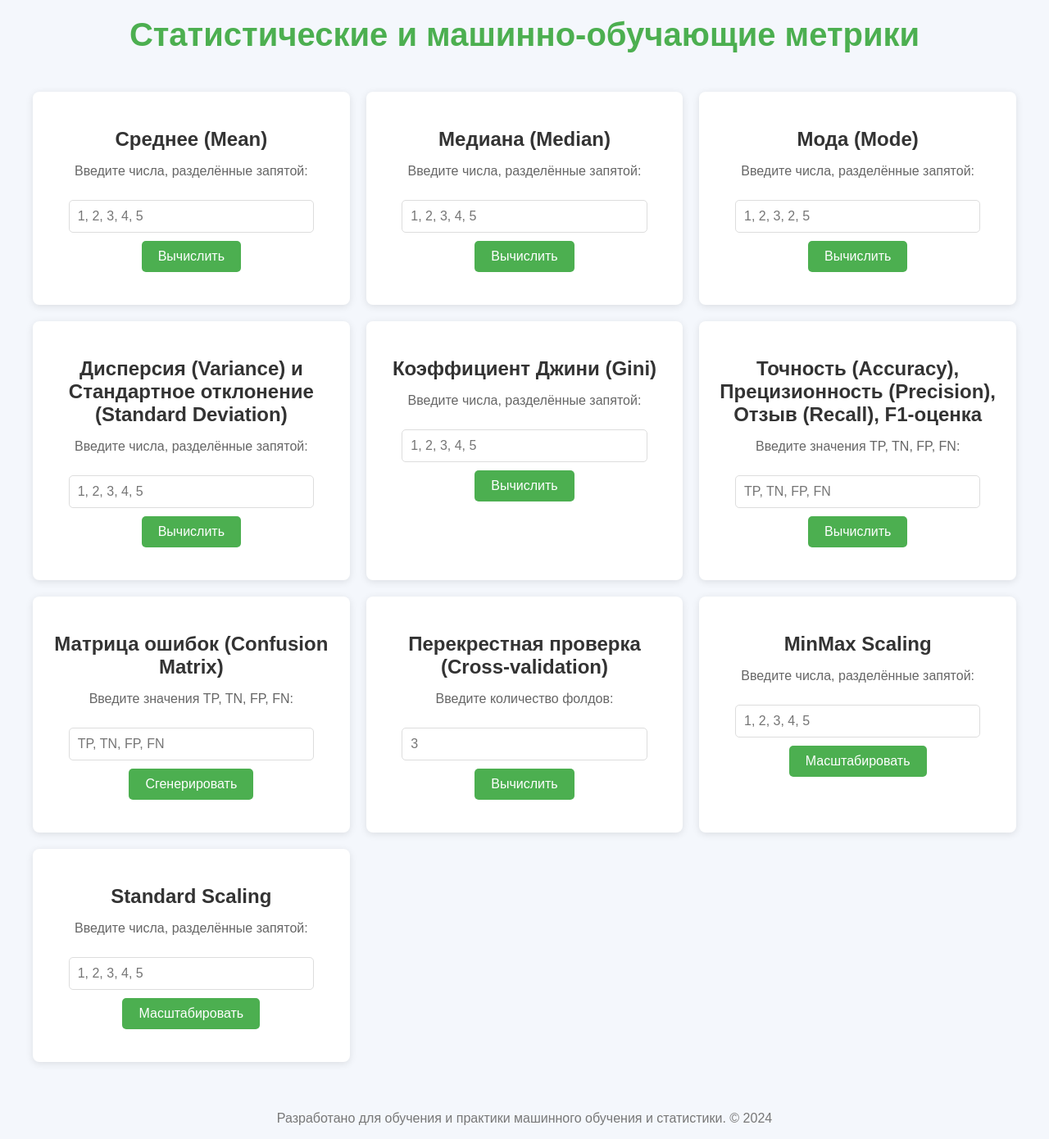
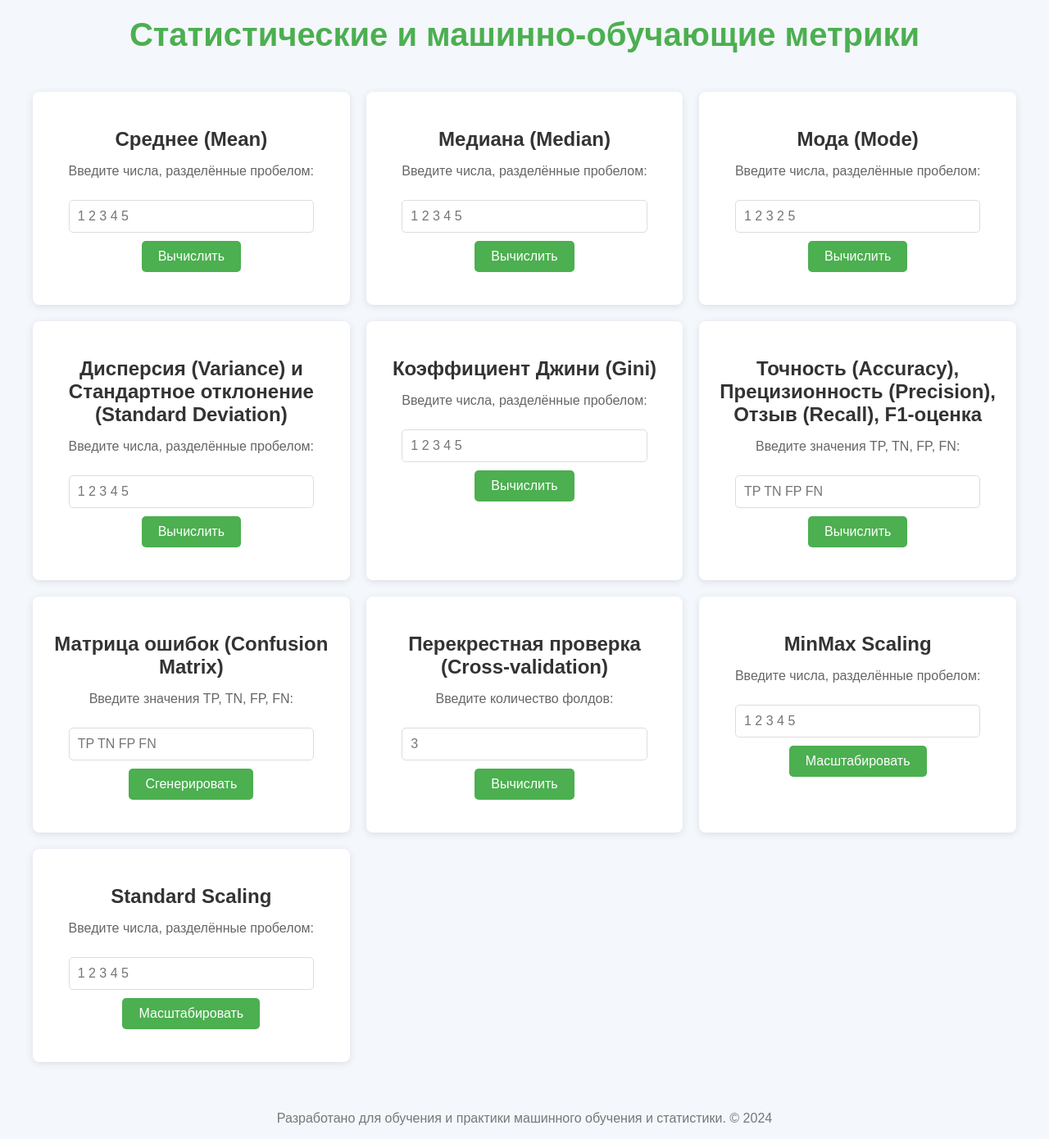
Before and after one commit to nediol/nediol.github.io, a Jekyll site: the page calc.html, which Jekyll copies as it is, in a window 1280 px wide. Shown: the whole page at 82% size. Built offline with Jekyll 4.4.1, drawn with Linux system fonts in a browser that asks for light colours.

Commit message:
Update calc.html

```diff
--- a/calc.html
+++ b/calc.html
@@ -106,8 +106,8 @@
         <!-- Среднее (Mean) -->
         <div class="card">
             <h3>Среднее (Mean)</h3>
-            <p>Введите числа, разделённые запятой:</p>
-            <input type="text" id="meanInput" placeholder="1, 2, 3, 4, 5">
+            <p>Введите числа, разделённые пробелом:</p>
+            <input type="text" id="meanInput" placeholder="1 2 3 4 5">
             <button onclick="calculateMean()">Вычислить</button>
             <p class="result" id="meanResult"></p>
         </div>
@@ -115,8 +115,8 @@
         <!-- Медиана (Median) -->
         <div class="card">
             <h3>Медиана (Median)</h3>
-            <p>Введите числа, разделённые запятой:</p>
-            <input type="text" id="medianInput" placeholder="1, 2, 3, 4, 5">
+            <p>Введите числа, разделённые пробелом:</p>
+            <input type="text" id="medianInput" placeholder="1 2 3 4 5">
             <button onclick="calculateMedian()">Вычислить</button>
             <p class="result" id="medianResult"></p>
         </div>
@@ -124,8 +124,8 @@
         <!-- Мода (Mode) -->
         <div class="card">
             <h3>Мода (Mode)</h3>
-            <p>Введите числа, разделённые запятой:</p>
-            <input type="text" id="modeInput" placeholder="1, 2, 3, 2, 5">
+            <p>Введите числа, разделённые пробелом:</p>
+            <input type="text" id="modeInput" placeholder="1 2 3 2 5">
             <button onclick="calculateMode()">Вычислить</button>
             <p class="result" id="modeResult"></p>
         </div>
@@ -133,8 +133,8 @@
         <!-- Дисперсия (Variance) и Стандартное отклонение (Standard Deviation) -->
         <div class="card">
             <h3>Дисперсия (Variance) и Стандартное отклонение (Standard Deviation)</h3>
-            <p>Введите числа, разделённые запятой:</p>
-            <input type="text" id="varianceInput" placeholder="1, 2, 3, 4, 5">
+            <p>Введите числа, разделённые пробелом:</p>
+            <input type="text" id="varianceInput" placeholder="1 2 3 4 5">
             <button onclick="calculateVariance()">Вычислить</button>
             <p class="result" id="varianceResult"></p>
             <p class="result" id="stdDevResult"></p>
@@ -143,8 +143,8 @@
         <!-- Коэффициент Джини (Gini) -->
         <div class="card">
             <h3>Коэффициент Джини (Gini)</h3>
-            <p>Введите числа, разделённые запятой:</p>
-            <input type="text" id="giniInput" placeholder="1, 2, 3, 4, 5">
+            <p>Введите числа, разделённые пробелом:</p>
+            <input type="text" id="giniInput" placeholder="1 2 3 4 5">
             <button onclick="calculateGini()">Вычислить</button>
             <p class="result" id="giniResult"></p>
         </div>
@@ -153,7 +153,7 @@
         <div class="card">
             <h3>Точность (Accuracy), Прецизионность (Precision), Отзыв (Recall), F1-оценка</h3>
             <p>Введите значения TP, TN, FP, FN:</p>
-            <input type="text" id="confusionInput" placeholder="TP, TN, FP, FN">
+            <input type="text" id="confusionInput" placeholder="TP TN FP FN">
             <button onclick="calculateMetrics()">Вычислить</button>
             <p class="result" id="accuracyResult"></p>
             <p class="result" id="precisionResult"></p>
@@ -165,7 +165,7 @@
         <div class="card">
             <h3>Матрица ошибок (Confusion Matrix)</h3>
             <p>Введите значения TP, TN, FP, FN:</p>
-            <input type="text" id="confusionMatrixInput" placeholder="TP, TN, FP, FN">
+            <input type="text" id="confusionMatrixInput" placeholder="TP TN FP FN">
             <button onclick="generateConfusionMatrix()">Сгенерировать</button>
             <p class="result" id="confusionMatrixResult"></p>
         </div>
@@ -182,8 +182,8 @@
         <!-- MinMax Scaling -->
         <div class="card">
             <h3>MinMax Scaling</h3>
-            <p>Введите числа, разделённые запятой:</p>
-            <input type="text" id="minmaxInput" placeholder="1, 2, 3, 4, 5">
+            <p>Введите числа, разделённые пробелом:</p>
+            <input type="text" id="minmaxInput" placeholder="1 2 3 4 5">
             <button onclick="minMaxScaling()">Масштабировать</button>
             <p class="result" id="minmaxResult"></p>
         </div>
@@ -191,8 +191,8 @@
         <!-- Standard Scaling -->
         <div class="card">
             <h3>Standard Scaling</h3>
-            <p>Введите числа, разделённые запятой:</p>
-            <input type="text" id="standardInput" placeholder="1, 2, 3, 4, 5">
+            <p>Введите числа, разделённые пробелом:</p>
+            <input type="text" id="standardInput" placeholder="1 2 3 4 5">
             <button onclick="standardScaling()">Масштабировать</button>
             <p class="result" id="standardResult"></p>
         </div>
@@ -214,7 +214,7 @@
 
         function calculateMedian() {
             const input = document.getElementById("medianInput").value;
-            const numbers = input.split(',').map(num => parseFloat(num.trim())).sort((a, b) => a - b);
+            const numbers = input.split(' ').map(num => parseFloat(num.trim())).sort((a, b) => a - b);
             const mid = Math.floor(numbers.length / 2);
             const median = numbers.length % 2 !== 0 ? numbers[mid] : (numbers[mid - 1] + numbers[mid]) / 2;
             document.getElementById("medianResult").textContent = `Медиана: ${median.toFixed(2)}`;
@@ -222,7 +222,7 @@
 
         function calculateMode() {
             const input = document.getElementById("modeInput").value;
-            const numbers = input.split(',').map(num => parseFloat(num.trim()));
+            const numbers = input.split(' ').map(num => parseFloat(num.trim()));
             const frequency = {};
             numbers.forEach(num => frequency[num] = (frequency[num] || 0) + 1);
             const mode = Object.keys(frequency).reduce((a, b) => frequency[a] > frequency[b] ? a : b);
@@ -231,7 +231,7 @@
 
         function calculateVariance() {
             const input = document.getElementById("varianceInput").value;
-            const numbers = input.split(',').map(num => parseFloat(num.trim()));
+            const numbers = input.split(' ').map(num => parseFloat(num.trim()));
             const mean = numbers.reduce((acc, num) => acc + num, 0) / numbers.length;
             const variance = numbers.reduce((acc, num) => acc + Math.pow(num - mean, 2), 0) / numbers.length;
             const stdDev = Math.sqrt(variance);
```
Also changed, not shown: other parts of calc.html (+24 -24 lines).
